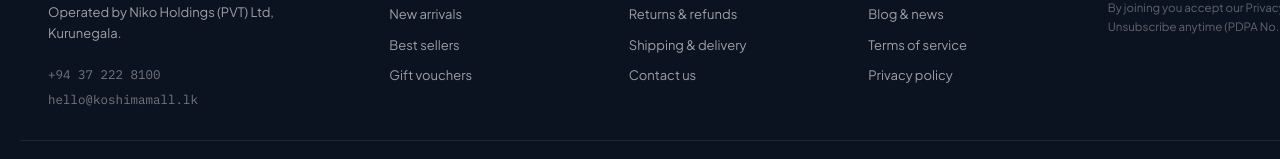
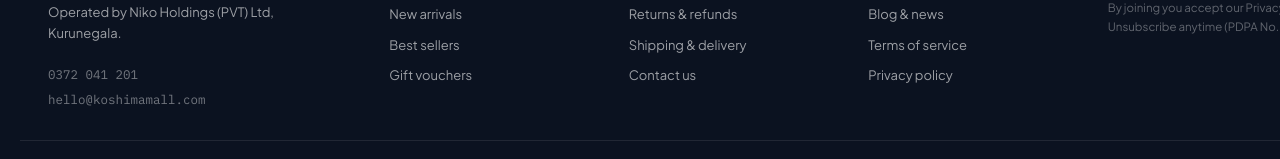
Before and after one commit to IroshaHewage/koshima-ui, a Next.js app: page / in a window 1280 px wide. Shown: the part 3332-3491 px from the top of the page. Built offline with nearby package versions, Linux system fonts and the light colour scheme.

Commit message:
feat: update details

```diff
--- a/components/storefront/footer.tsx
+++ b/components/storefront/footer.tsx
@@ -41,9 +41,9 @@
             everything else. Operated by Niko Holdings (PVT) Ltd, Kurunegala.
           </p>
           <div className="font-mono text-[12.5px] leading-loose text-white/[0.42]">
-            +94 37 222 8100
+            0372 041 201
             <br />
-            hello@koshimamall.lk
+            hello@koshimamall.com
           </div>
         </div>
         {FOOTER_COLS.map((col) => (
```
